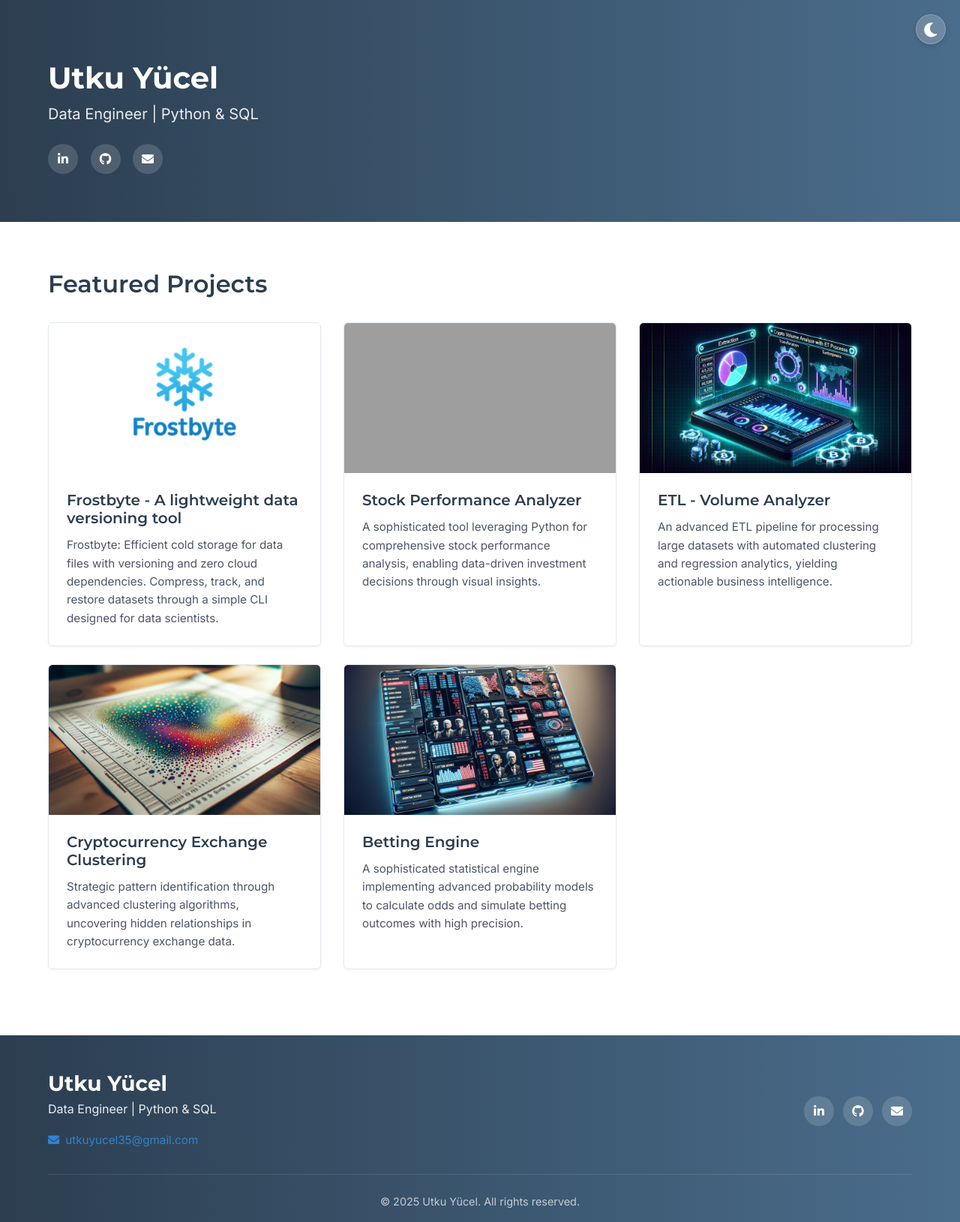
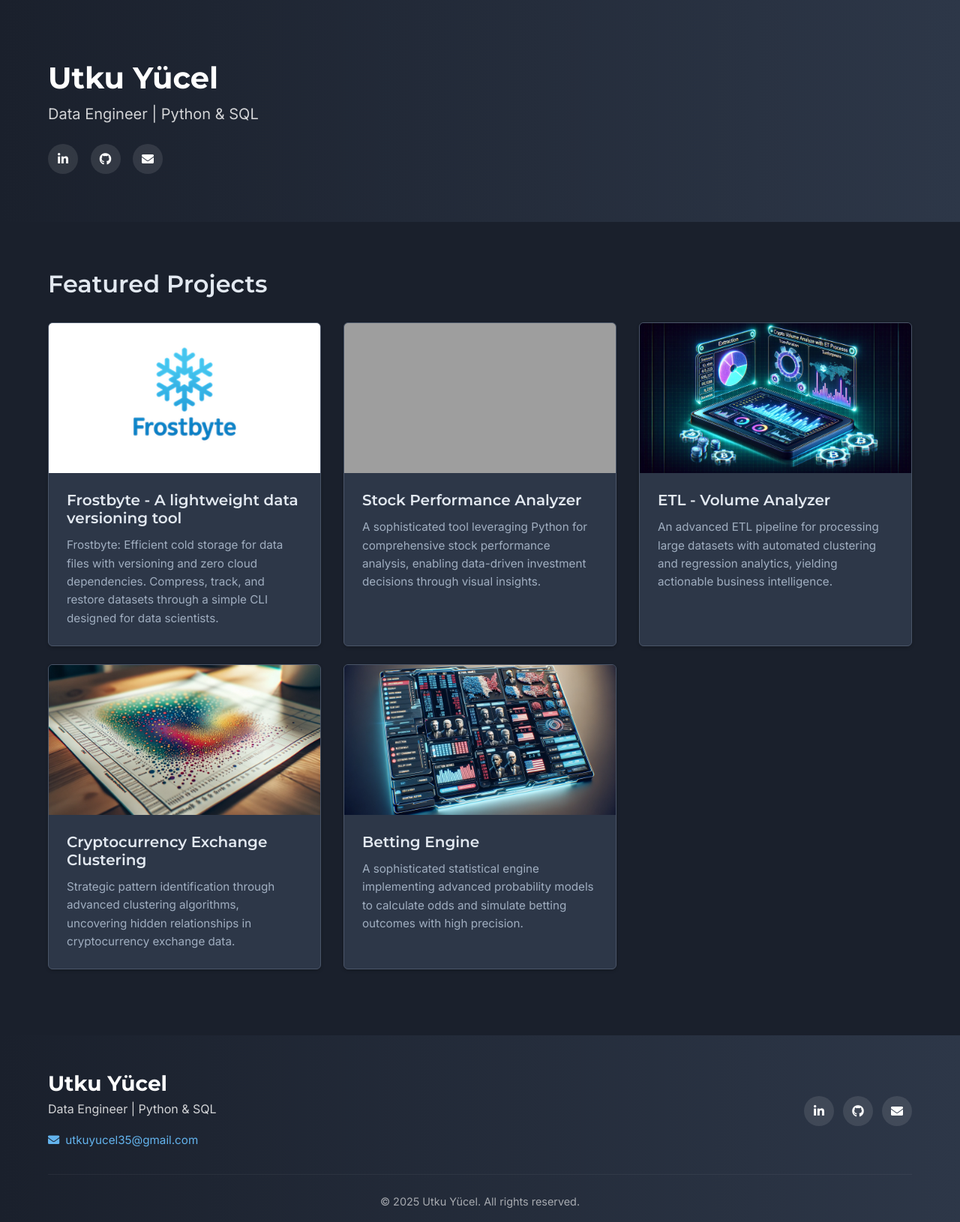
Before and after one commit to utkuyucel/portfolio-project, a Flask app: page / in a window 1280 px wide. Shown: the whole page at 75% size. Run offline with Flask 2, Linux system fonts and the light colour scheme; some libraries are stand-ins or nearby versions; grey boxes are pictures that could not be loaded.

Commit message:
Refactor theme handling: remove theme toggle button and streamline dark theme implementation

```diff
--- a/portfolio/static/css/professional.css
+++ b/portfolio/static/css/professional.css
@@ -1,39 +1,8 @@
 /* Professional Portfolio CSS - Clean and Modern */
 
 /* Theme Variables */
+/* Dark Theme (default) */
 :root {
-    /* Light Theme (default) */
-    --bg-color: #ffffff;
-    --text-color: #2c3e50;
-    --text-muted: #4a5568;
-    --heading-color: #2c3e50;
-    --link-color: #3182ce;
-    --link-hover: #2c5282;
-    --card-bg: #ffffff;
-    --card-border: #e2e8f0;
-    --card-shadow: rgba(0, 0, 0, 0.04);
-    --card-shadow-hover: rgba(0, 0, 0, 0.08);
-    --header-bg: linear-gradient(to right, #2c3e50, #4a6d8c);
-    --header-text: #ffffff;
-    --header-text-muted: rgba(255, 255, 255, 0.9);
-    --button-bg: rgba(255, 255, 255, 0.15);
-    --button-hover: rgba(255, 255, 255, 0.25);
-    --button-text: #ffffff;
-    --footer-bg: linear-gradient(to right, #2c3e50, #4a6d8c);
-    --footer-text: #e2e8f0;
-    --footer-border: rgba(255, 255, 255, 0.1);
-    --footer-text-muted: rgba(255, 255, 255, 0.7);
-    --code-bg: #f8fafc;
-    --code-border: #e2e8f0;
-    --github-strip-bg: #24292e;
-    --github-strip-text: #ffffff;
-    --toggle-button-bg: rgba(255, 255, 255, 0.2);
-    --toggle-button-icon: #ffffff;
-    --theme-transition: background-color 0.3s ease, color 0.3s ease, border-color 0.3s ease, box-shadow 0.3s ease;
-}
-
-/* Dark Theme */
-[data-theme="dark"] {
     --bg-color: #1a202c;
     --text-color: #e2e8f0;
     --text-muted: #a0aec0;
@@ -469,48 +438,3 @@ code {
 .error-page-footer {
     margin-top: auto;
 }
-
-/* Theme Toggle Button */
-.theme-toggle {
-    position: fixed;
-    top: 1.2rem;
-    right: 1.2rem;
-    width: 2.5rem;
-    height: 2.5rem;
-    border-radius: 50%;
-    background-color: var(--toggle-button-bg);
-    color: var(--toggle-button-icon);
-    border: 1px solid rgba(255, 255, 255, 0.2);
-    cursor: pointer;
-    display: flex;
-    justify-content: center;
-    align-items: center;
-    transition: all 0.3s ease;
-    z-index: 1000;
-    box-shadow: 0 2px 6px rgba(0, 0, 0, 0.15);
-    backdrop-filter: blur(5px);
-    -webkit-backdrop-filter: blur(5px);
-}
-
-.theme-toggle:hover {
-    transform: rotate(15deg);
-    box-shadow: 0 4px 12px rgba(0, 0, 0, 0.2);
-}
-
-.theme-toggle i {
-    font-size: 1.2rem;
-}
-
-/* When in dark mode, rotate the icon */
-[data-theme="dark"] .theme-toggle i.fa-sun {
-    display: inline-block;
-}
-[data-theme="dark"] .theme-toggle i.fa-moon {
-    display: none;
-}
-[data-theme="light"] .theme-toggle i.fa-sun {
-    display: none;
-}
-[data-theme="light"] .theme-toggle i.fa-moon {
-    display: inline-block;
-}
--- a/portfolio/static/css/styles.css
+++ b/portfolio/static/css/styles.css
@@ -2,7 +2,6 @@ body {
     font-family: 'Roboto', sans-serif;
     margin: 0;
     padding: 0;
-    background-color: #f8f9fa;
     color: #333;
     line-height: 1.6;
 }
@@ -147,7 +146,6 @@ body {
     border-radius: 12px;
     box-shadow: 0 6px 16px rgba(0, 0, 0, 0.07);
     overflow: hidden;
-    background-color: #fff;
     position: relative;
 }
 
--- a/portfolio/static/js/professional.js
+++ b/portfolio/static/js/professional.js
@@ -1,18 +1,14 @@
 // Professional Portfolio JavaScript
 document.addEventListener("DOMContentLoaded", function() {
-    // Theme toggling functionality
-    const themeToggle = document.getElementById("themeToggle");
-    const prefersDarkScheme = window.matchMedia("(prefers-color-scheme: dark)");
-
-    // Function to set the theme
-    const setTheme = (theme) => {
-        document.documentElement.setAttribute('data-theme', theme);
-        localStorage.setItem('theme', theme);
+    // Function to set the theme to dark
+    const setDarkTheme = () => {
+        document.documentElement.setAttribute('data-theme', 'dark');
+        localStorage.setItem('theme', 'dark'); // Keep localStorage for consistency if other parts rely on it
 
         // Update Mermaid theme if it exists
         if (typeof mermaid !== 'undefined') {
             mermaid.initialize({
-                theme: theme === 'dark' ? 'dark' : 'neutral'
+                theme: 'dark'
             });
         }
 
@@ -20,33 +16,13 @@ document.addEventListener("DOMContentLoaded", function() {
         const lightTheme = document.getElementById('light-highlight-theme');
         const darkTheme = document.getElementById('dark-highlight-theme');
         if (lightTheme && darkTheme) {
-            if (theme === 'dark') {
-                lightTheme.disabled = true;
-                darkTheme.disabled = false;
-            } else {
-                lightTheme.disabled = false;
-                darkTheme.disabled = true;
-            }
+            lightTheme.disabled = true;
+            darkTheme.disabled = false;
         }
     };
 
-    // Check for saved theme preference or use the system preference
-    const savedTheme = localStorage.getItem('theme');
-    if (savedTheme) {
-        setTheme(savedTheme);
-    } else {
-        const systemTheme = prefersDarkScheme.matches ? 'dark' : 'light';
-        setTheme(systemTheme);
-    }
-
-    // Theme toggle button handler
-    if (themeToggle) {
-        themeToggle.addEventListener("click", function() {
-            const currentTheme = document.documentElement.getAttribute('data-theme');
-            const newTheme = currentTheme === 'dark' ? 'light' : 'dark';
-            setTheme(newTheme);
-        });
-    }
+    // Set dark theme by default
+    setDarkTheme();
 
     // Handle scroll-to-top button
     const scrollToTopBtn = document.getElementById("scrollToTopBtn");
--- a/portfolio/templates/404.html
+++ b/portfolio/templates/404.html
@@ -29,12 +29,6 @@
         Back to Main Page
     </button>
 
-    <!-- Theme toggle button -->
-    <button id="themeToggle" class="theme-toggle" aria-label="Toggle dark/light theme">
-        <i class="fas fa-sun"></i>
-        <i class="fas fa-moon"></i>
-    </button>
-
     <section class="header">
         <div class="container">
             <h1>Page Not Found</h1>
--- a/portfolio/templates/index.html
+++ b/portfolio/templates/index.html
@@ -31,12 +31,6 @@
     <!-- Scroll to top button -->
     <button id="scrollToTopBtn" class="scroll-to-top-btn" aria-label="Scroll to top">
         <i class="fas fa-arrow-up"></i>
-    </button>
-
-    <!-- Theme toggle button -->
-    <button id="themeToggle" class="theme-toggle" aria-label="Toggle dark/light theme">
-        <i class="fas fa-sun"></i>
-        <i class="fas fa-moon"></i>
     </button>
 
     <section class="header">
```
Also changed, not shown: portfolio/templates/project_layout.html (+1 -8 lines).
